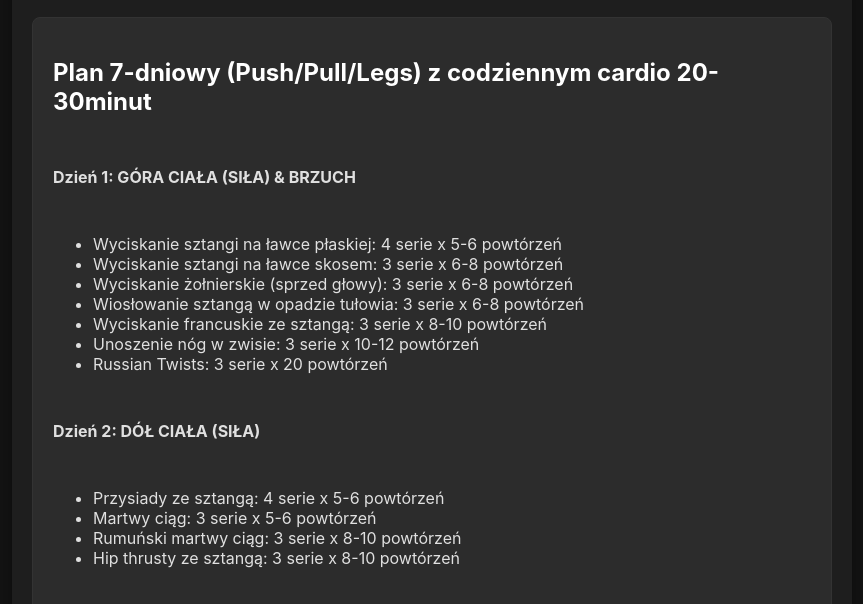
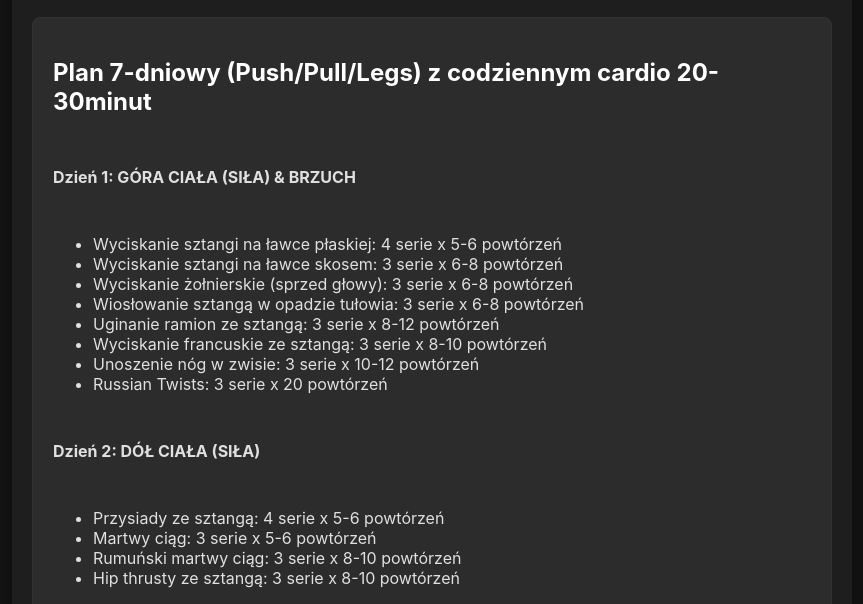
Before and after one commit to PudderMan/Biceps, a plain HTML site: page plan.html in a window 1280 px wide. Shown: the part 196-800 px from the top of the page, without its empty margins (208-1071 px from the left). Drawn offline with Linux system fonts and the light colour scheme.

Commit message:
ugiannie ramion

```diff
--- a/plan.html
+++ b/plan.html
@@ -23,6 +23,7 @@
                 <li>Wyciskanie sztangi na ławce skosem: 3 serie x 6-8 powtórzeń</li>
                 <li>Wyciskanie żołnierskie (sprzed głowy): 3 serie x 6-8 powtórzeń</li>
                 <li>Wiosłowanie sztangą w opadzie tułowia: 3 serie x 6-8 powtórzeń</li>
+                <li>Uginanie ramion ze sztangą: 3 serie x 8-12 powtórzeń</li>
                 <li>Wyciskanie francuskie ze sztangą: 3 serie x 8-10 powtórzeń</li>
                 <li>Unoszenie nóg w zwisie: 3 serie x 10-12 powtórzeń</li>
                 <li>Russian Twists: 3 serie x 20 powtórzeń</li>
```
